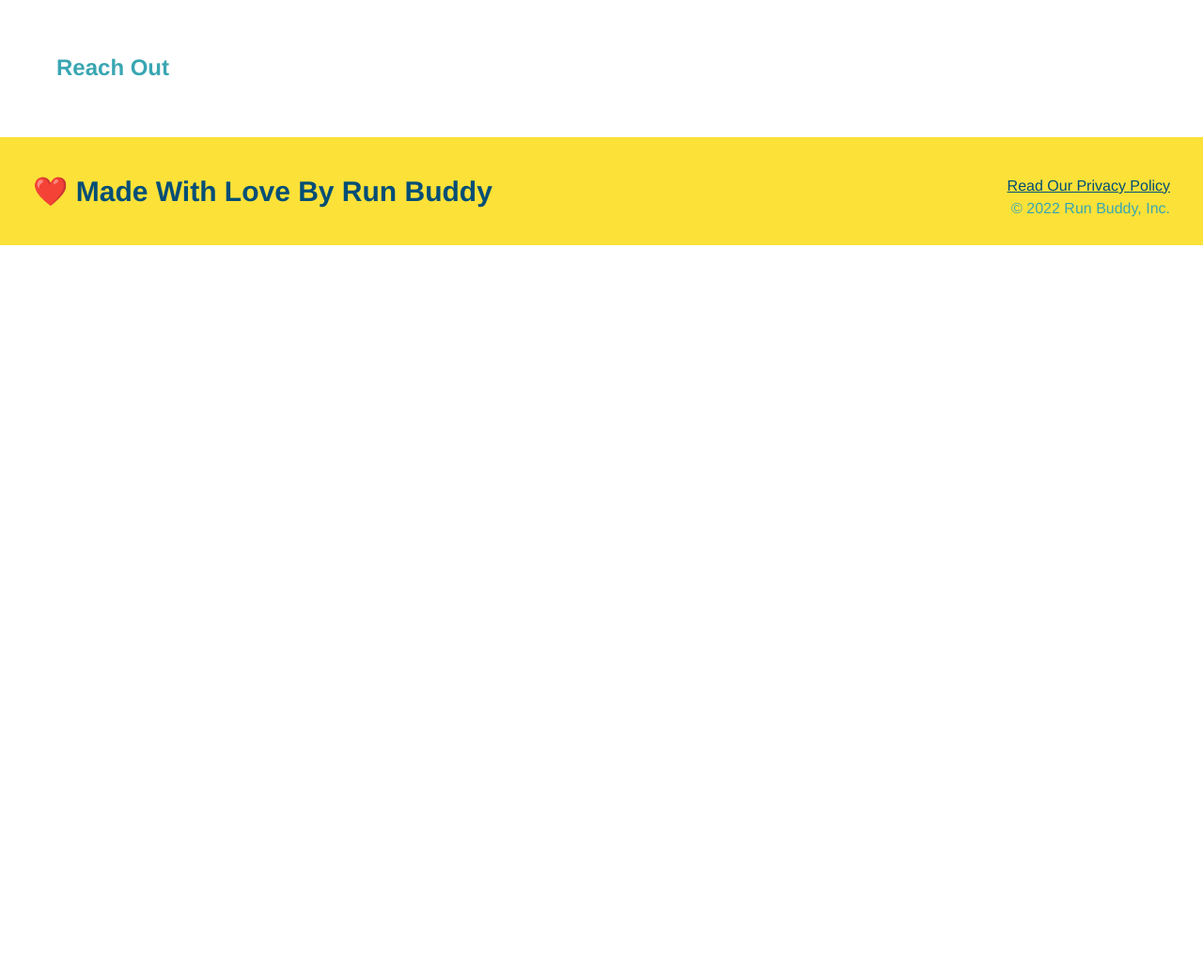
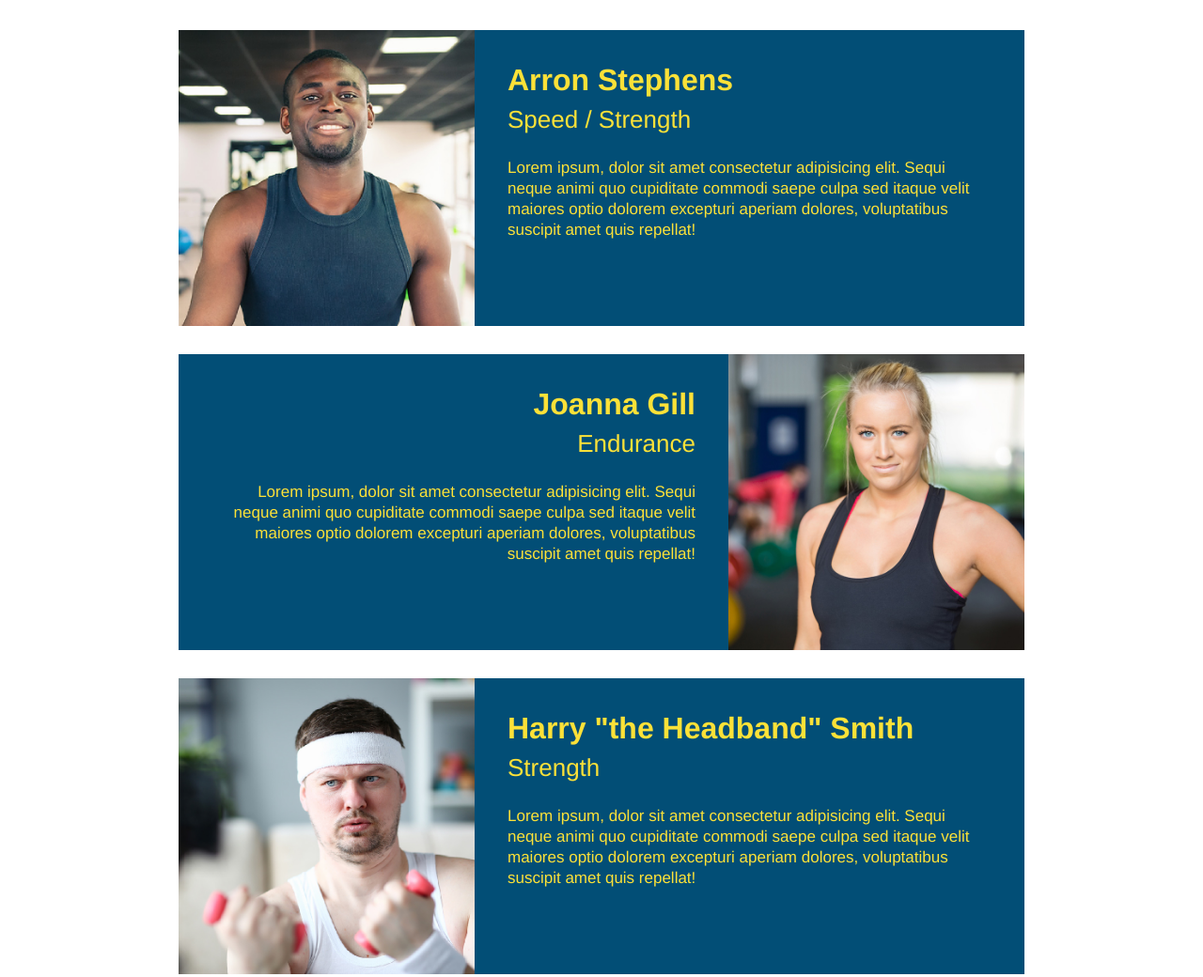
Before and after one commit to tpratt57/run-buddy, a plain HTML site: page index.html in a window 1280 px wide. Shown: the part 2880-3920 px from the top of the page at 94% size. Before the commit the page ends 3141 px from the top, so only its background shows below. Drawn offline with Linux system fonts and the light colour scheme.

Commit message:
Meet The Trainers

```diff
--- a/assets/css/style.css
+++ b/assets/css/style.css
@@ -192,3 +192,59 @@
 {
     font-size: 38px;
 }
+/**************************** Trainers Styling ****************************/
+.trainers
+{
+    text-align: center;
+}
+
+.trainer
+{
+    width: 900px;
+    margin: 0 auto 30px auto;
+    background: #024e76;
+    color: #fce138;
+    overflow: auto;
+}
+
+.trainer img
+{
+    width: 35%;
+    float: left;
+}
+
+.trainer-bio
+{
+    padding: 35px;
+    float: left;
+    width: 65%;
+}
+
+.text-left
+{
+    text-align: left;
+}
+
+.text-right
+{
+    text-align: right;
+}
+
+.trainer-bio h3
+{
+    font-size: 32px;
+    margin-bottom: 8px;
+}
+
+.trainer-bio h4
+{
+    font-weight: lighter;
+    font-size: 26px;
+    margin-bottom: 25px;
+}
+
+.trainer-bio p
+{
+    font-size: 17px;
+    line-height: 1.3;
+}
--- a/index.html
+++ b/index.html
@@ -119,8 +119,47 @@
 
     <!-- "meet the trainers" section -->
 
-    <section>
-        <h2> Meet The Trainers </h2>
+    <section id="your-trainers" class="trainers">
+        <h2 class="section-title primary-border"> Meet The Trainers </h2>
+
+        <article class="trainer">
+            <img src="./assets/images/trainer-1.jpg" alt="Arron Stephens in his workout clothes, ready to pump iron" />
+            <div class="trainer-bio text-left">
+              <h3>Arron Stephens</h3>
+              <h4>Speed / Strength</h4>
+              <p>
+                Lorem ipsum, dolor sit amet consectetur adipisicing elit. Sequi neque animi quo cupiditate commodi saepe culpa sed
+                itaque velit maiores optio dolorem excepturi aperiam dolores, voluptatibus suscipit amet quis repellat!
+              </p>
+            </div>
+          </article>
+
+          <!-- second trainer bio -->
+<article class="trainer">
+    <div class="trainer-bio text-right">
+      <h3>Joanna Gill</h3>
+      <h4>Endurance</h4>
+      <p>
+        Lorem ipsum, dolor sit amet consectetur adipisicing elit. Sequi neque animi quo cupiditate commodi saepe culpa sed
+        itaque velit maiores optio dolorem excepturi aperiam dolores, voluptatibus suscipit amet quis repellat!
+      </p>
+    </div>
+    <img src="./assets/images/trainer-2.jpg" alt="Joanna Gill cooling off after a workout" />
+  </article>
+
+  <!-- third trainer bio -->
+  <article class="trainer">
+    <img src="./assets/images/trainer-3.jpg" alt="Harry Smith wearing a headband and lifting comically small pink weights" />
+    <div class="trainer-bio text-left">
+      <h3>Harry "the Headband" Smith</h3>
+      <h4>Strength</h4>
+      <p>
+        Lorem ipsum, dolor sit amet consectetur adipisicing elit. Sequi neque animi quo cupiditate commodi saepe culpa sed
+        itaque velit maiores optio dolorem excepturi aperiam dolores, voluptatibus suscipit amet quis repellat!
+      </p>
+    </div>
+  </article>
+
     </section>
 
     <!-- "reach out" section -->
```
Also changed, not shown: assets/images/trainer-1.jpg (added), assets/images/trainer-2.jpg (added), assets/images/trainer-3.jpg (added).
